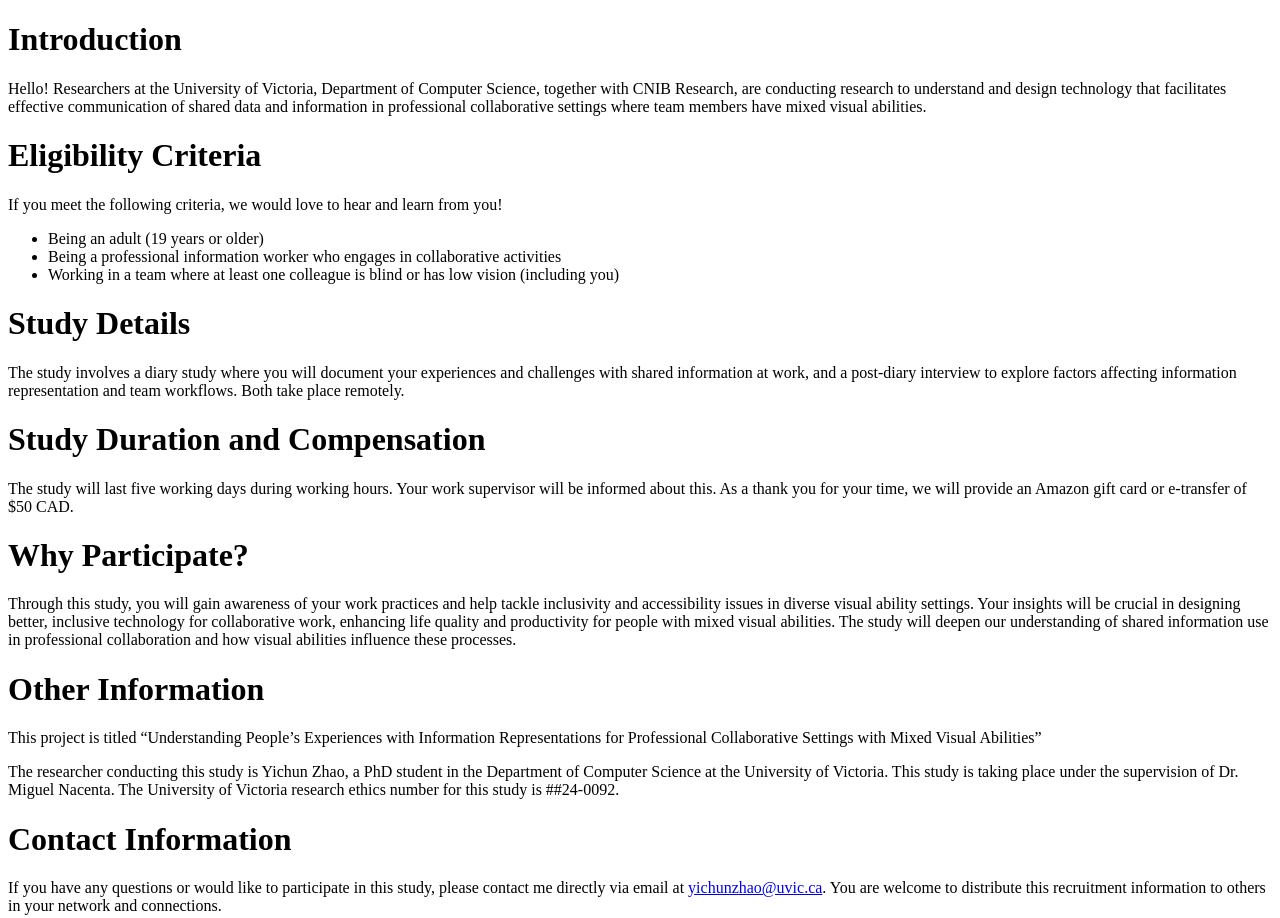
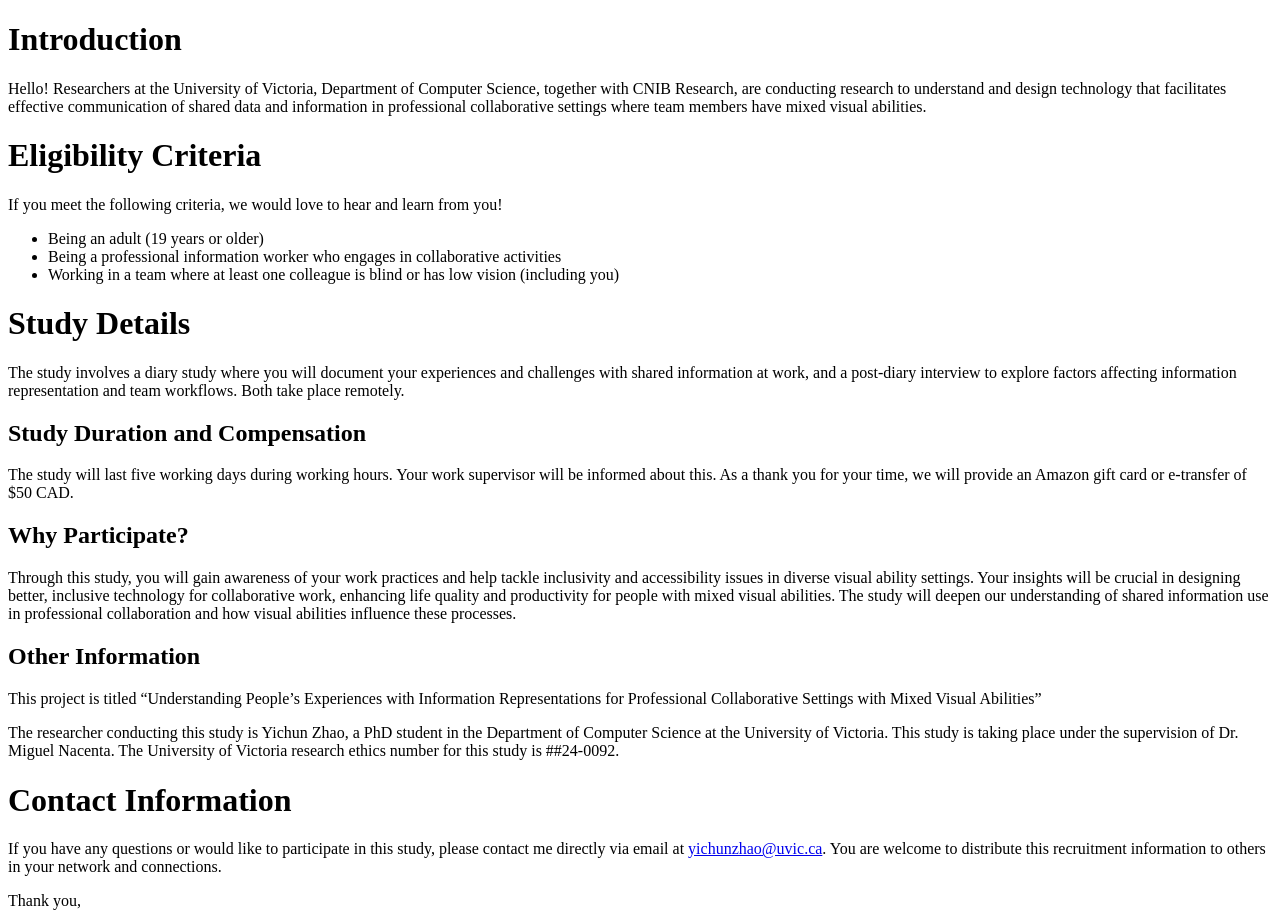
Before and after one commit to chunthebear/workplace-information-accessibility-research-study-recruitment, a plain HTML site: page index.html in a window 1280 px wide. Shown: the top 918 px of the page. Drawn offline with Linux system fonts and the light colour scheme.

Commit message:
Update index.html

```diff
--- a/index.html
+++ b/index.html
@@ -19,13 +19,13 @@
 <h1> Study Details</h1>
 <p>The study involves a diary study where you will document your experiences and challenges with shared information at work, and a post-diary interview to explore factors affecting information representation and team workflows. Both take place remotely.</p>
 
-<h1>Study Duration and Compensation</h1>
+<h2>Study Duration and Compensation</h2>
 <p>The study will last five working days during working hours. Your work supervisor will be informed about this. As a thank you for your time, we will provide an Amazon gift card or e-transfer of $50 CAD.</p>
 
-<h1>Why Participate?</h1>
+<h2>Why Participate?</h2>
 <p>Through this study, you will gain awareness of your work practices and help tackle inclusivity and accessibility issues in diverse visual ability settings. Your insights will be crucial in designing better, inclusive technology for collaborative work, enhancing life quality and productivity for people with mixed visual abilities. The study will deepen our understanding of shared information use in professional collaboration and how visual abilities influence these processes.</p>
 
-<h1>Other Information</h1>
+<h2>Other Information</h2>
 <p>This project is titled “Understanding People’s Experiences with Information Representations for Professional Collaborative Settings with Mixed Visual Abilities”</p>
 <p>The researcher conducting this study is Yichun Zhao, a PhD student in the Department of Computer Science at the University of Victoria. This study is taking place under the supervision of Dr. Miguel Nacenta. The University of Victoria research ethics number for this study is ##24-0092.</p>
 
```
